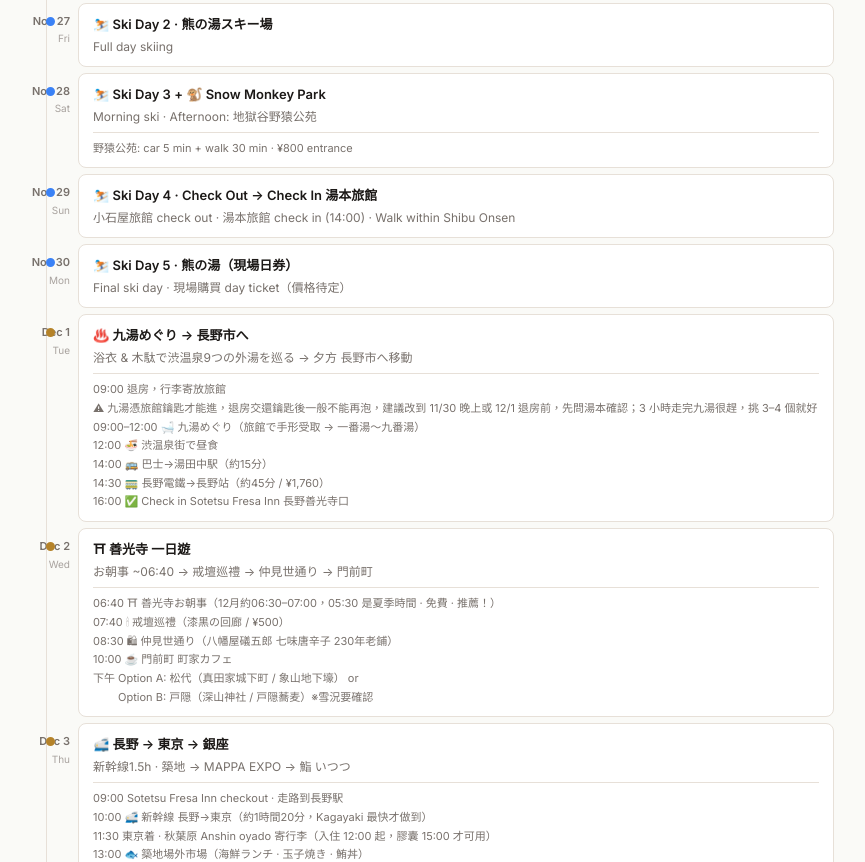
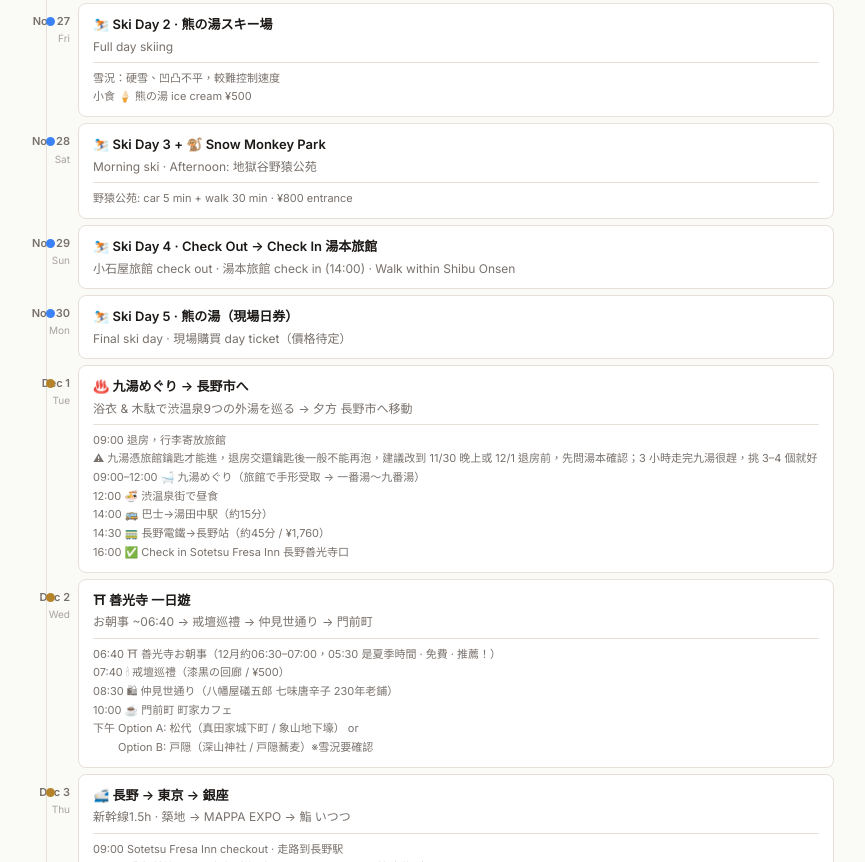
Before and after one commit to furic/japan-trip-2026, a plain HTML site: page index.html in a window 1280 px wide. Shown: the part 3484-4346 px from the top of the page, without its empty margins (224-1089 px from the left). Drawn offline with Linux system fonts and the light colour scheme.

Commit message:
Nov 27: Kumanoyu ice cream ¥500, hard snow

```diff
--- a/index.html
+++ b/index.html
@@ -651,6 +651,7 @@
       <div class="day-content">
         <div class="day-title">⛷️ Ski Day 2 · 熊の湯スキー場</div>
         <div class="day-sub">Full day skiing</div>
+        <div class="day-notes">雪況：硬雪、凹凸不平，較難控制速度<br>小食 🍦 熊の湯 ice cream ¥500</div>
       </div>
     </div>
 
```
